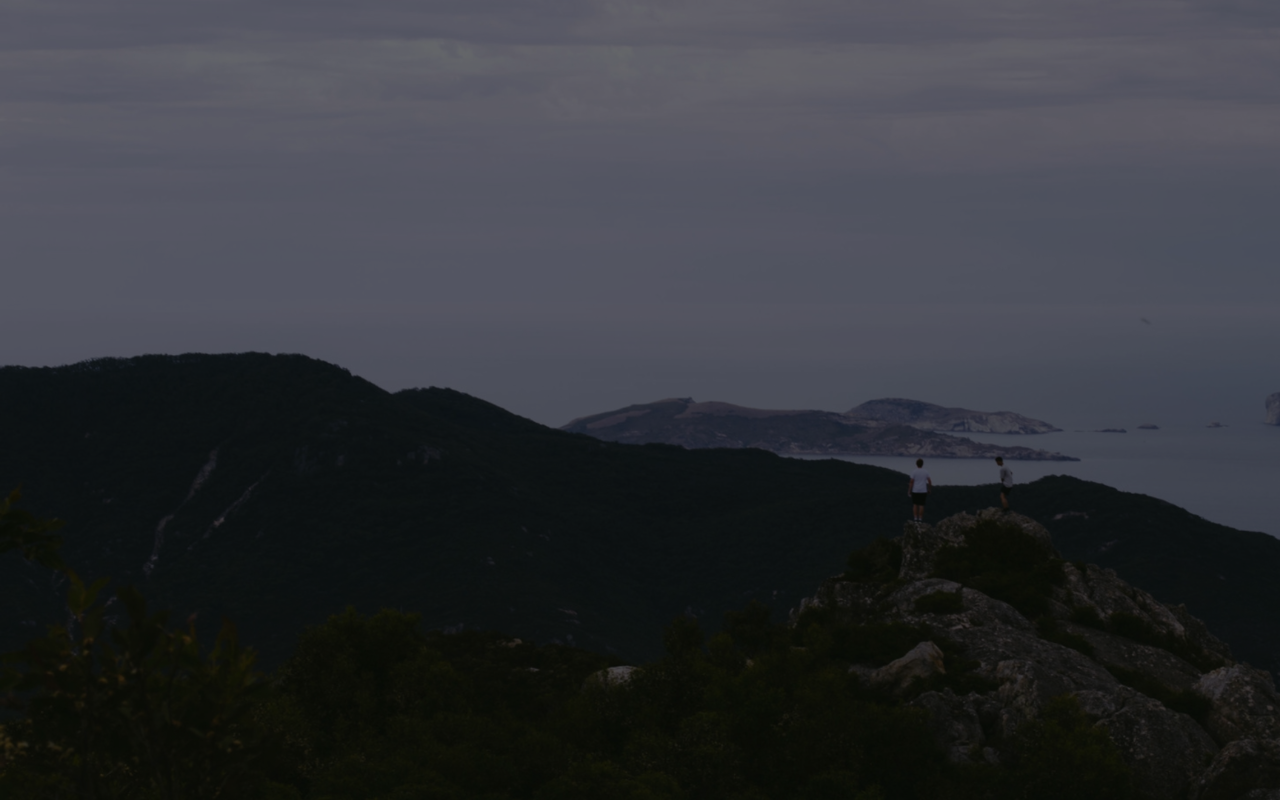
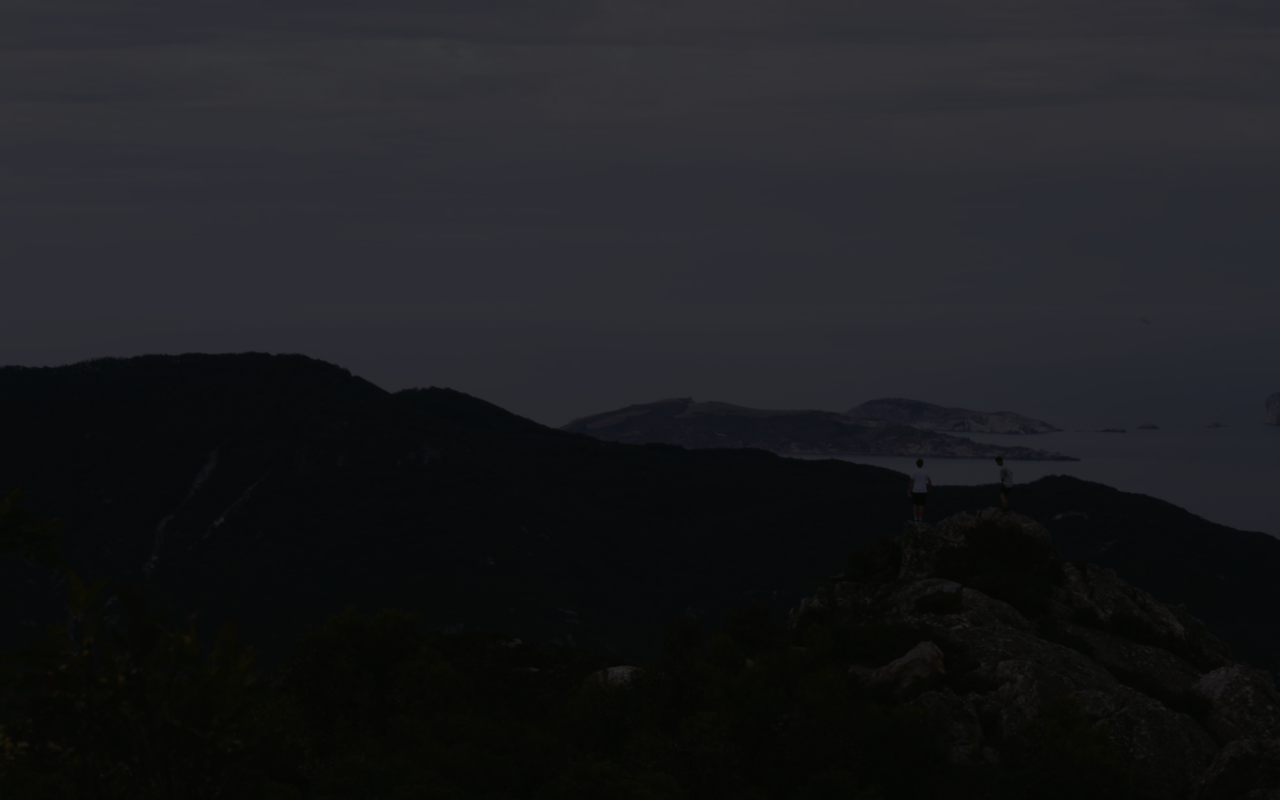
Before and after one commit to syedalimansoor/weather-app, a Svelte app: page / in a window 1280 px wide. Built offline with nearby package versions, Linux system fonts and the light colour scheme.

Commit message:
Make transparent gray darker

```diff
--- a/src/style/variables.scss
+++ b/src/style/variables.scss
@@ -15,6 +15,6 @@ $fs-default: $fs-xsmall;
 $white: hsl(0 0% 87%);
 $black: hsl(0 0% 13%);
 $grey: hsl(0 0% 20%);
-$transparent-gray: hsl(0 0% 43%);
+$transparent-gray: hsl(0, 0%, 23%);
 
 $breakpoint-tablet: 850px;
```
